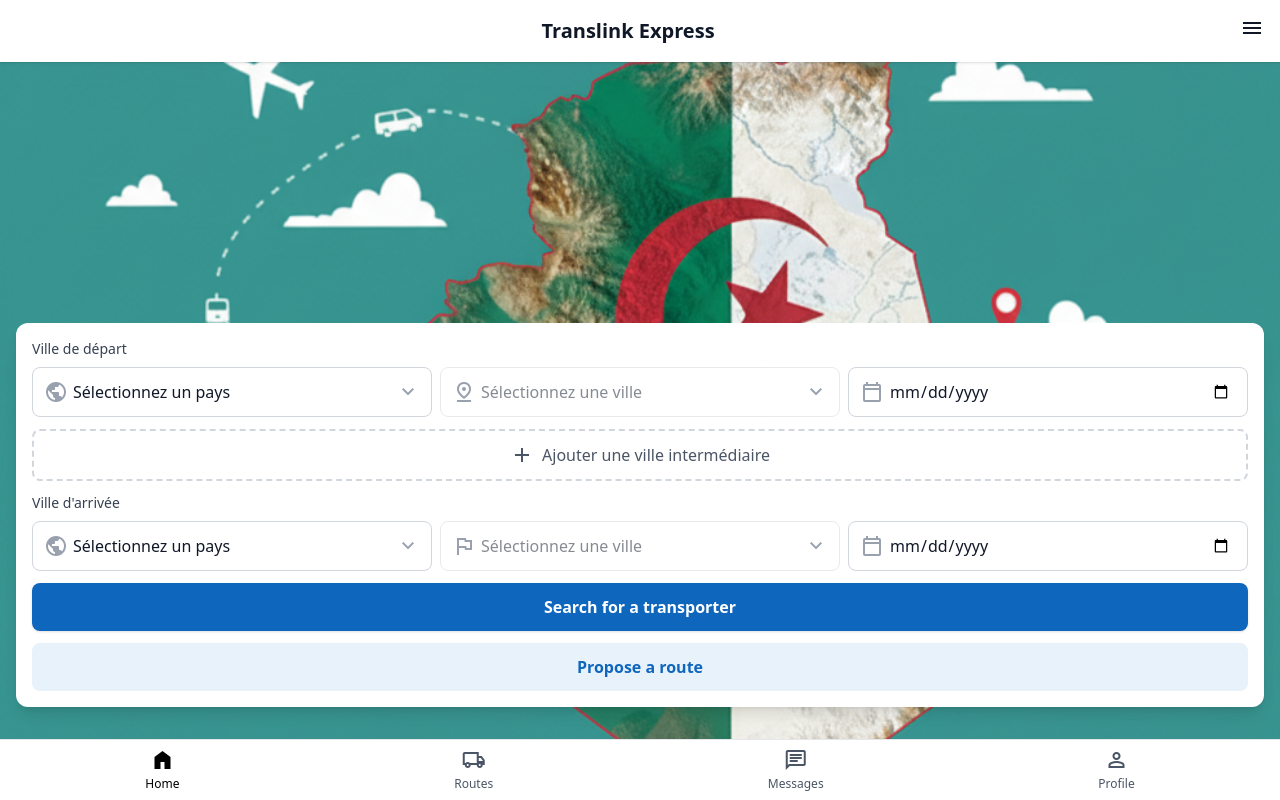
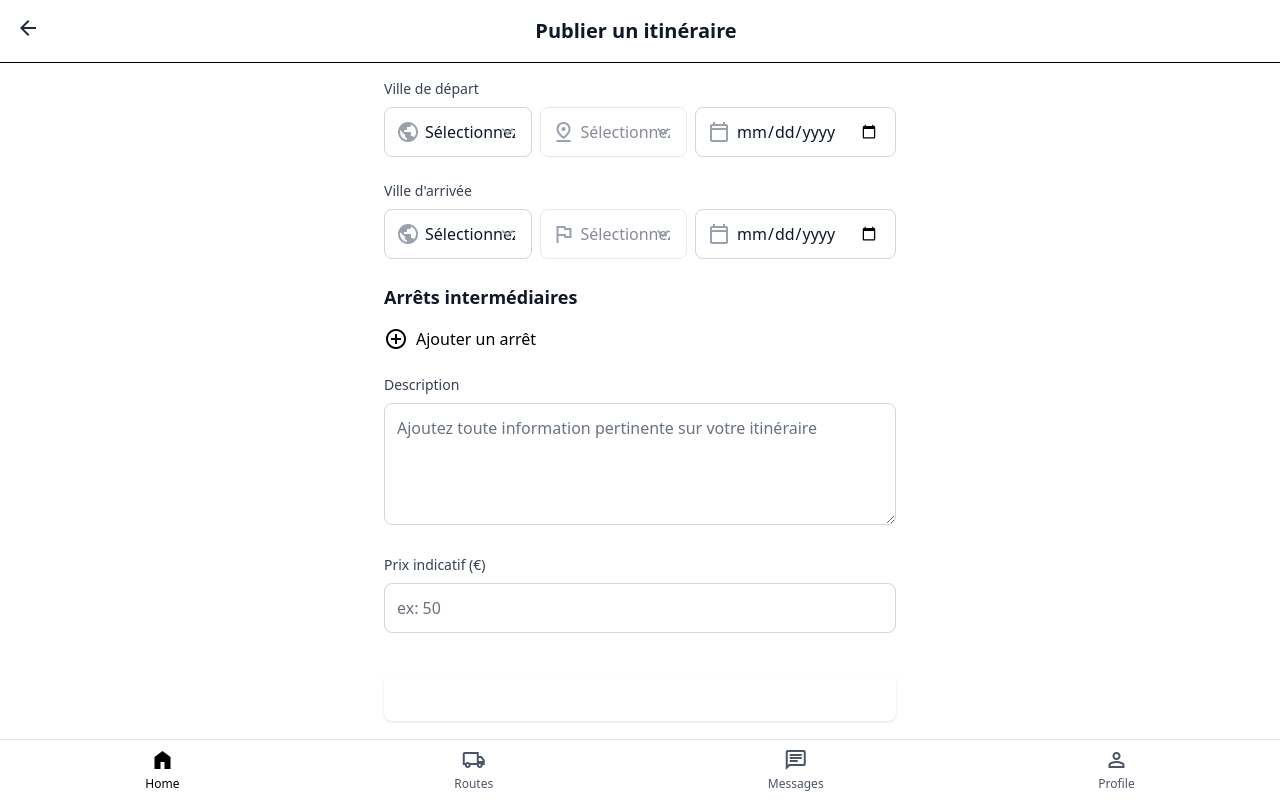
Before and after one commit to Sofiane-13/sewakli, a React (Vite) app in the folder packages/apps/frontend/app/: page /create-route in a window 1280 px wide. Built offline with nearby package versions, Linux system fonts and the light colour scheme.

Commit message:
:ok: ajout page proposal

```diff
--- a/packages/apps/frontend/app/package.json
+++ b/packages/apps/frontend/app/package.json
@@ -16,7 +16,8 @@
   "dependencies": {
     "@sakherli/shared": "workspace:^",
     "react": "^19.2.0",
-    "react-dom": "^19.2.0"
+    "react-dom": "^19.2.0",
+    "react-router-dom": "^7.9.4"
   },
   "devDependencies": {
     "@eslint/js": "^9.38.0",
--- a/packages/apps/frontend/app/src/App.tsx
+++ b/packages/apps/frontend/app/src/App.tsx
@@ -1,7 +1,16 @@
+import { BrowserRouter, Routes, Route } from 'react-router-dom'
 import Home from './components/Home'
+import RouteCreation from './components/RouteCreation'
 
 function App() {
-  return <Home />
+  return (
+    <BrowserRouter>
+      <Routes>
+        <Route path="/" element={<Home />} />
+        <Route path="/create-route" element={<RouteCreation />} />
+      </Routes>
+    </BrowserRouter>
+  )
 }
 
 export default App
--- a/packages/apps/frontend/app/src/components/Home.tsx
+++ b/packages/apps/frontend/app/src/components/Home.tsx
@@ -1,17 +1,19 @@
+import { useNavigate } from 'react-router-dom'
 import Header from './Header'
 import Footer from './Footer'
 import RouteSearchForm from './RouteSearchForm'
 import { RouteSearchData } from '../types/route'
 
 export default function Home() {
+  const navigate = useNavigate()
+
   const handleSearchTransporter = (data: RouteSearchData) => {
     console.log('Searching for transporter:', data)
     // Logique de recherche à implémenter
   }
 
   const handleProposeRoute = () => {
-    console.log('Proposing a route')
-    // Logique de proposition de route à implémenter
+    navigate('/create-route')
   }
 
   return (
--- /dev/null
+++ b/packages/apps/frontend/app/src/components/RouteCreation.tsx
@@ -0,0 +1,47 @@
+import { useNavigate } from 'react-router-dom'
+import Footer from './Footer'
+import RouteCreationForm from './RouteCreationForm'
+import { RouteCreationData } from '../types/route'
+
+export default function RouteCreation() {
+  const navigate = useNavigate()
+
+  const handlePublishRoute = (
+    data: RouteCreationData & { description: string; price: string },
+  ) => {
+    console.log('Publishing route:', data)
+    // Logique de publication à implémenter
+    // Après publication, rediriger vers la home
+    // navigate('/')
+  }
+
+  const handleBack = () => {
+    navigate(-1) // Retour à la page précédente
+  }
+
+  return (
+    <div className="flex flex-col min-h-screen bg-background-light dark:bg-background-dark font-display">
+      {/* Header with back button */}
+      <header className="bg-background-light dark:bg-background-dark p-4 flex items-center border-b border-primary/20 dark:border-primary/30 sticky top-0 z-20">
+        <button
+          onClick={handleBack}
+          className="text-gray-800 dark:text-white hover:text-primary transition-colors"
+        >
+          <span className="material-symbols-outlined">arrow_back</span>
+        </button>
+        <h1 className="flex-1 text-center text-xl font-bold text-gray-900 dark:text-white pr-8">
+          Publier un itinéraire
+        </h1>
+      </header>
+
+      {/* Main Content */}
+      <main className="flex-grow p-4">
+        <div className="max-w-lg mx-auto">
+          <RouteCreationForm onPublish={handlePublishRoute} />
+        </div>
+      </main>
+
+      <Footer />
+    </div>
+  )
+}
--- /dev/null
+++ b/packages/apps/frontend/app/src/components/RouteCreationForm.tsx
@@ -0,0 +1,153 @@
+import { useState } from 'react'
+import CityDateField from './CityDateField'
+import { RouteCreationData } from '../types/route'
+import { useLocation } from '../hooks/useLocation'
+import { useIntermediateStops } from '../hooks/useIntermediateStops'
+import { LOCATION_ICONS } from '../constants/icons'
+import { FORM_LABELS, PLACEHOLDERS } from '../constants/labels'
+
+interface RouteCreationFormProps {
+  onPublish: (
+    data: RouteCreationData & { description: string; price: string },
+  ) => void
+}
+
+export default function RouteCreationForm({
+  onPublish,
+}: RouteCreationFormProps) {
+  // Departure location
+  const departure = useLocation()
+  const [departureDate, setDepartureDate] = useState('')
+
+  // Arrival location
+  const arrival = useLocation()
+  const [arrivalDate, setArrivalDate] = useState('')
+
+  // Intermediate stops
+  const { stops, addStop, removeStop, updateStop } = useIntermediateStops()
+
+  // Additional fields
+  const [description, setDescription] = useState('')
+  const [price, setPrice] = useState('')
+
+  const handlePublish = () => {
+    onPublish({
+      departureCountry: departure.country,
+      departureCity: departure.city,
+      departureDate,
+      arrivalCountry: arrival.country,
+      arrivalCity: arrival.city,
+      arrivalDate,
+      intermediateStops: stops,
+      description,
+      price,
+    })
+  }
+
+  return (
+    <div className="space-y-6">
+      {/* Departure */}
+      <CityDateField
+        label={FORM_LABELS.departure}
+        countryValue={departure.country}
+        cityValue={departure.city}
+        dateValue={departureDate}
+        onCountryChange={departure.handleCountryChange}
+        onCityChange={departure.handleCityChange}
+        onDateChange={setDepartureDate}
+        cityIcon={LOCATION_ICONS.departure}
+      />
+
+      {/* Arrival */}
+      <CityDateField
+        label={FORM_LABELS.arrival}
+        countryValue={arrival.country}
+        cityValue={arrival.city}
+        dateValue={arrivalDate}
+        onCountryChange={arrival.handleCountryChange}
+        onCityChange={arrival.handleCityChange}
+        onDateChange={setArrivalDate}
+        cityIcon={LOCATION_ICONS.arrival}
+      />
+
+      {/* Intermediate Stops Section */}
+      <div>
+        <h2 className="text-lg font-bold text-gray-900 dark:text-white mb-4">
+          {FORM_LABELS.intermediateStops}
+        </h2>
+        <div className="space-y-4">
+          {stops.map((stop) => (
+            <CityDateField
+              key={stop.id}
+              label={FORM_LABELS.intermediate}
+              countryValue={stop.country}
+              cityValue={stop.city}
+              dateValue={stop.date}
+              onCountryChange={(value) => updateStop(stop.id, 'country', value)}
+              onCityChange={(value) => updateStop(stop.id, 'city', value)}
+              onDateChange={(value) => updateStop(stop.id, 'date', value)}
+              cityIcon={LOCATION_ICONS.intermediate}
+              showRemove
+              onRemove={() => removeStop(stop.id)}
+            />
+          ))}
+        </div>
+        <button
+          onClick={addStop}
+          type="button"
+          className="mt-4 flex items-center gap-2 text-primary font-medium hover:text-primary/80 transition-colors"
+        >
+          <span className="material-symbols-outlined">add_circle</span>
+          <span>{FORM_LABELS.addStop}</span>
+        </button>
+      </div>
+
+      {/* Description */}
+      <div>
+        <label
+          htmlFor="description"
+          className="block text-sm font-medium text-gray-700 dark:text-gray-300 mb-2"
+        >
+          {FORM_LABELS.description}
+        </label>
+        <textarea
+          id="description"
+          rows={4}
+          className="w-full bg-white/50 dark:bg-black/20 text-gray-900 dark:text-white placeholder-gray-500 dark:placeholder-gray-400 border border-gray-300 dark:border-gray-700 rounded-lg p-3 focus:ring-2 focus:ring-primary focus:border-primary outline-none transition-all"
+          placeholder={PLACEHOLDERS.description}
+          value={description}
+          onChange={(e) => setDescription(e.target.value)}
+        />
+      </div>
+
+      {/* Price */}
+      <div>
+        <label
+          htmlFor="price"
+          className="block text-sm font-medium text-gray-700 dark:text-gray-300 mb-2"
+        >
+          {FORM_LABELS.price}
+        </label>
+        <input
+          id="price"
+          type="number"
+          className="w-full bg-white/50 dark:bg-black/20 text-gray-900 dark:text-white placeholder-gray-500 dark:placeholder-gray-400 border border-gray-300 dark:border-gray-700 rounded-lg p-3 focus:ring-2 focus:ring-primary focus:border-primary outline-none transition-all"
+          placeholder={PLACEHOLDERS.price}
+          value={price}
+          onChange={(e) => setPrice(e.target.value)}
+        />
+      </div>
+
+      {/* Publish Button */}
+      <div className="pt-4">
+        <button
+          onClick={handlePublish}
+          type="button"
+          className="w-full bg-primary text-white font-bold py-3 px-4 rounded-lg hover:bg-primary/90 transition-colors shadow-sm"
+        >
+          {FORM_LABELS.publishRoute}
+        </button>
+      </div>
+    </div>
+  )
+}
--- a/packages/apps/frontend/app/src/components/RouteSearchForm.tsx
+++ b/packages/apps/frontend/app/src/components/RouteSearchForm.tsx
@@ -2,7 +2,6 @@
 import CityDateField from './CityDateField'
 import { RouteSearchData } from '../types/route'
 import { useLocation } from '../hooks/useLocation'
-import { useIntermediateStops } from '../hooks/useIntermediateStops'
 import { LOCATION_ICONS } from '../constants/icons'
 import { FORM_LABELS } from '../constants/labels'
 
@@ -23,9 +22,6 @@
   const arrival = useLocation()
   const [arrivalDate, setArrivalDate] = useState('')
 
-  // Intermediate stops
-  const { stops, addStop, removeStop, updateStop } = useIntermediateStops()
-
   const handleSearch = () => {
     onSearch({
       departureCountry: departure.country,
@@ -34,7 +30,6 @@
       arrivalCountry: arrival.country,
       arrivalCity: arrival.city,
       arrivalDate,
-      intermediateStops: stops,
     })
   }
 
@@ -51,33 +46,6 @@
         onDateChange={setDepartureDate}
         cityIcon={LOCATION_ICONS.departure}
       />
-
-      {/* Intermediate Stops */}
-      {stops.map((stop) => (
-        <CityDateField
-          key={stop.id}
-          label={FORM_LABELS.intermediate}
-          countryValue={stop.country}
-          cityValue={stop.city}
-          dateValue={stop.date}
-          onCountryChange={(value) => updateStop(stop.id, 'country', value)}
-          onCityChange={(value) => updateStop(stop.id, 'city', value)}
-          onDateChange={(value) => updateStop(stop.id, 'date', value)}
-          cityIcon={LOCATION_ICONS.intermediate}
-          showRemove
-          onRemove={() => removeStop(stop.id)}
-        />
-      ))}
-
-      {/* Add Intermediate Stop Button */}
-      <button
-        onClick={addStop}
-        type="button"
-        className="w-full border-2 border-dashed border-gray-300 dark:border-gray-600 text-gray-600 dark:text-gray-400 font-medium py-3 rounded-lg hover:border-primary hover:text-primary dark:hover:border-primary dark:hover:text-primary transition-colors flex items-center justify-center gap-2"
-      >
-        <span className="material-symbols-outlined">add</span>
-        {FORM_LABELS.addStop}
-      </button>
 
       {/* Arrival */}
       <CityDateField
--- a/packages/apps/frontend/app/src/constants/labels.ts
+++ b/packages/apps/frontend/app/src/constants/labels.ts
@@ -2,13 +2,21 @@
   departure: 'Ville de départ',
   intermediate: 'Ville intermédiaire',
   arrival: "Ville d'arrivée",
-  addStop: 'Ajouter une ville intermédiaire',
+  addStop: 'Ajouter un arrêt',
   searchTransporter: 'Search for a transporter',
   proposeRoute: 'Propose a route',
+  publishRoute: 'Publier mon itinéraire',
+  description: 'Description',
+  price: 'Prix indicatif (€)',
+  departureDate: 'Date de départ',
+  arrivalDate: "Date d'arrivée",
+  intermediateStops: 'Arrêts intermédiaires',
 } as const
 
 export const PLACEHOLDERS = {
   country: 'Sélectionnez un pays',
   city: 'Sélectionnez une ville',
   date: 'Date',
+  description: 'Ajoutez toute information pertinente sur votre itinéraire',
+  price: 'ex: 50',
 } as const
--- a/packages/apps/frontend/app/src/types/route.ts
+++ b/packages/apps/frontend/app/src/types/route.ts
@@ -1,3 +1,4 @@
+// Kept for future use in route creation
 export interface IntermediateStop {
   id: string
   country: string
@@ -12,5 +13,9 @@
   arrivalCountry: string
   arrivalCity: string
   arrivalDate: string
+}
+
+// For route creation (future use)
+export interface RouteCreationData extends RouteSearchData {
   intermediateStops: IntermediateStop[]
 }
```
Also changed, not shown: packages/apps/frontend/app/public/algeria.png, 1 other file (tests, documents, lock files or other folders).
